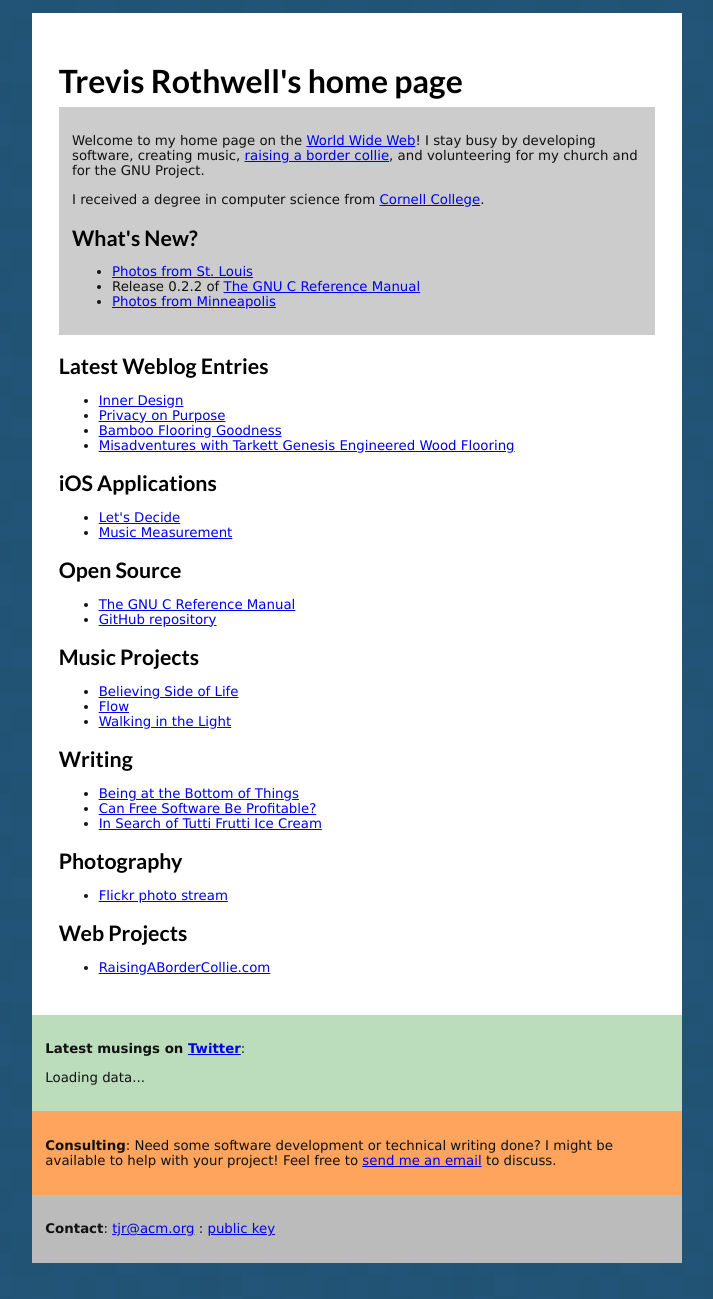
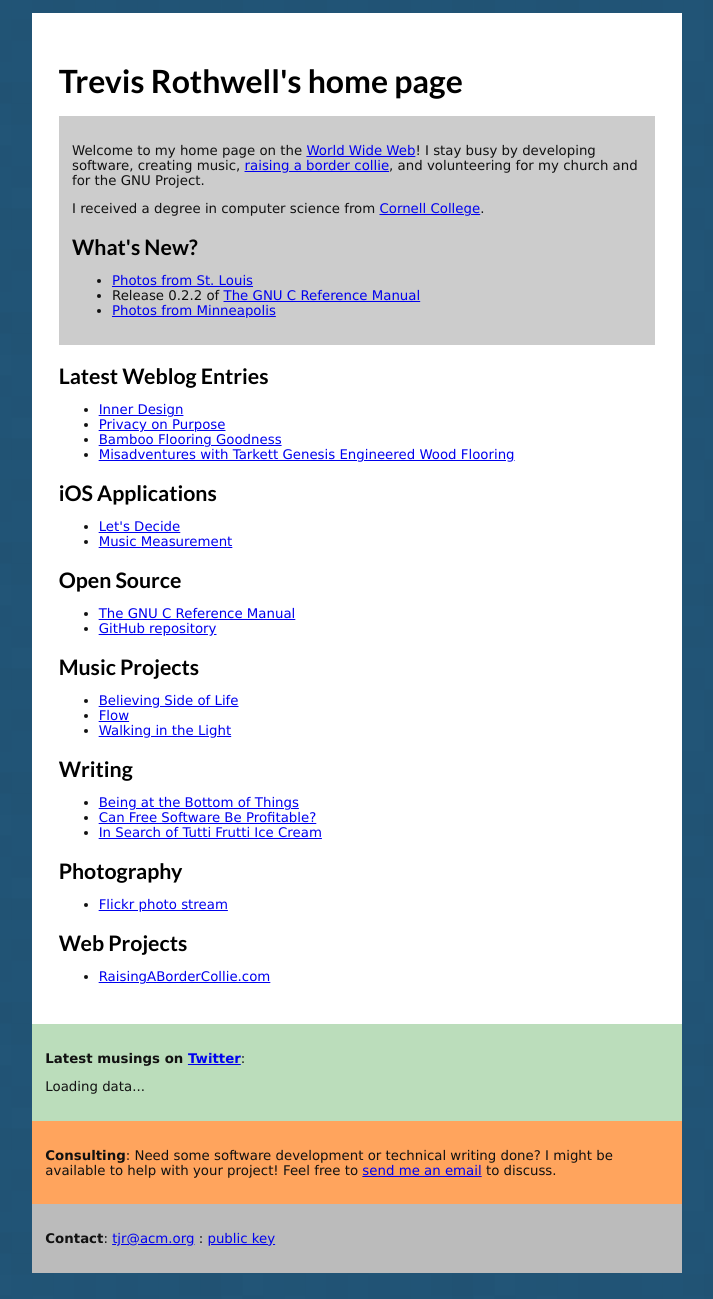
Before and after one commit to tjr/tjr.github.com, a Jekyll site: the page built from index.html, in a window 1280 px wide. Shown: the whole page, without its empty margins (283-996 px from the left). Built offline with Jekyll 4.4.1, drawn with Linux system fonts in a browser that asks for light colours; the list of posts is cut into pages by our own code.

Commit message:
increase space on h1

```diff
--- a/css/home.css
+++ b/css/home.css
@@ -51,7 +51,7 @@ img.photo { border: 1px solid black; }
 /* fonts */
 body {font-family: Verdana; font-size:10pt; color: #111;}
 h1, h2, h3, h4, h5 {font-family: "Lato", "Trebuchet MS", sans-serif; color: #000; margin-bottom: 0.2em;}
-h1 {font-size: 24pt;}
+h1 {font-size: 24pt; margin-bottom: 0.5em;}
 h2 {font-size: 16pt;}
 h3 {font-size: 14pt;}
 h4 {font-size: 12pt;}
```
